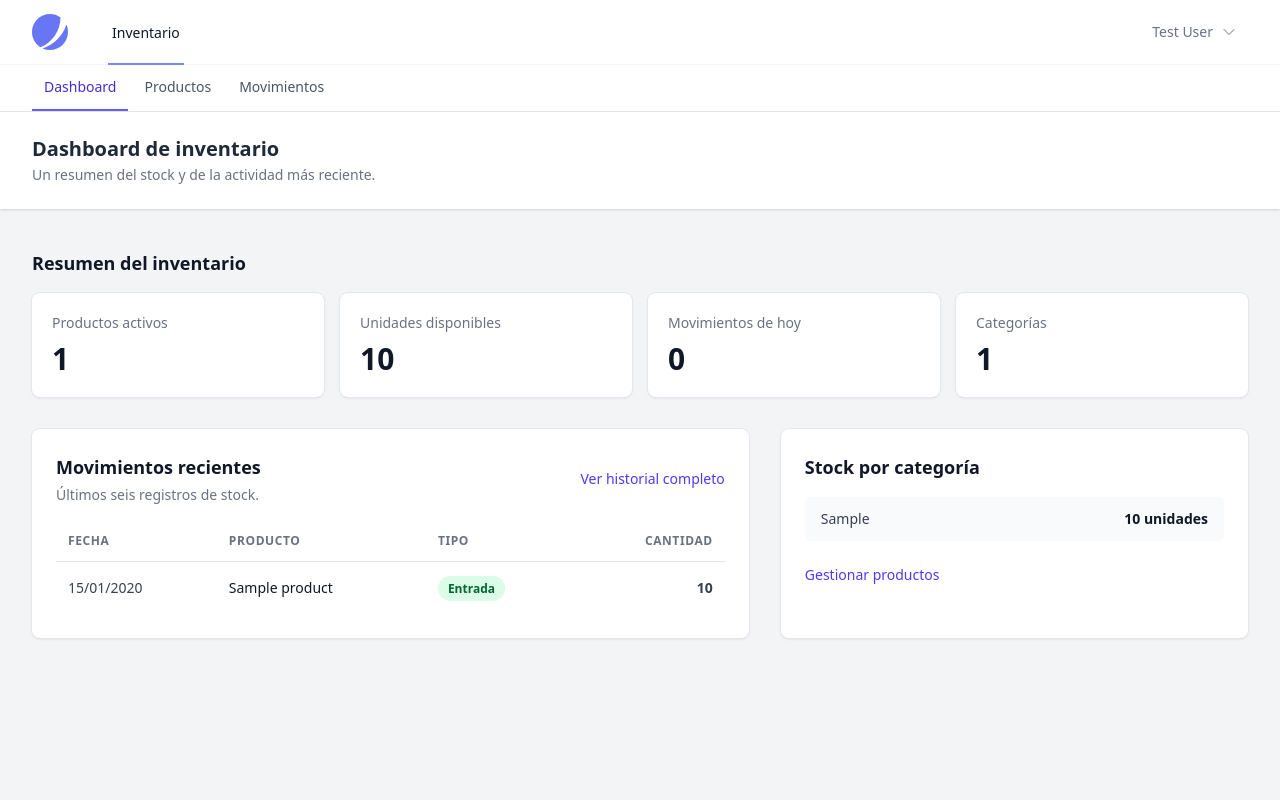
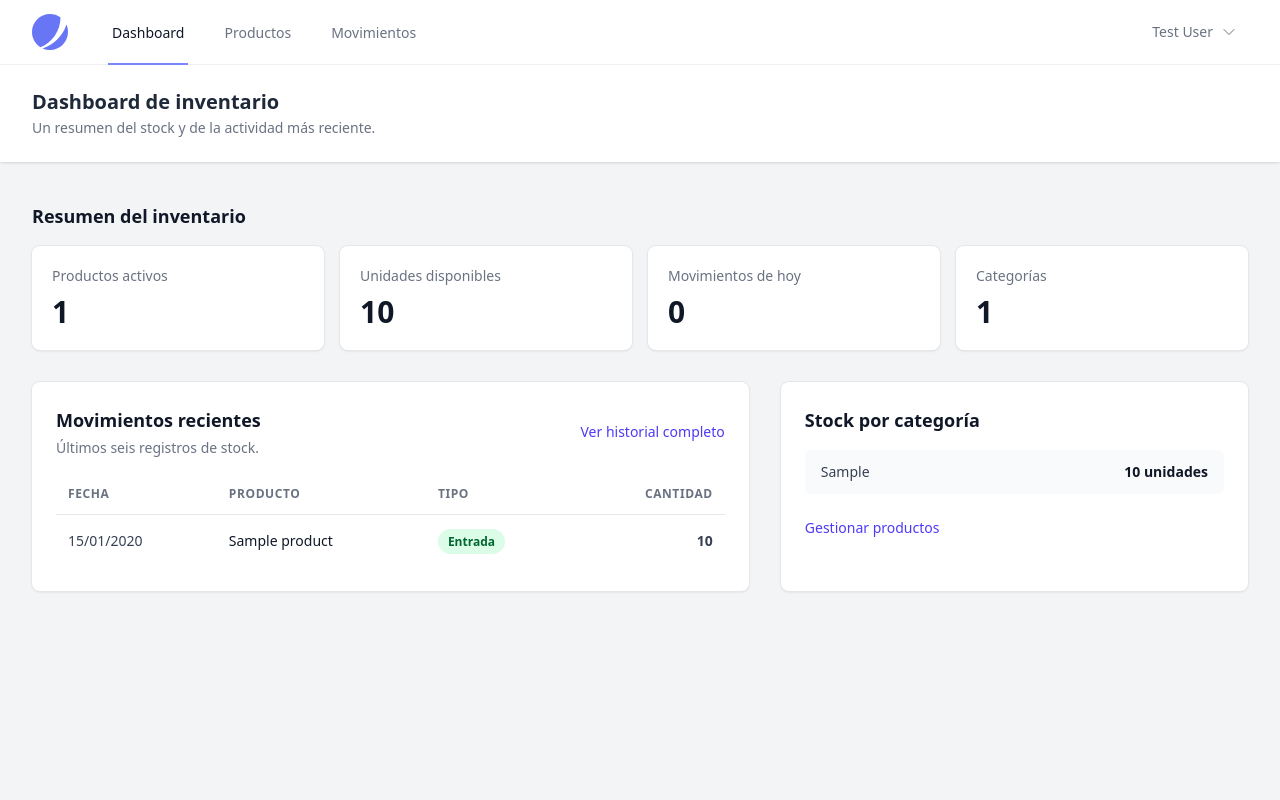
Before and after one commit to shini66/idt-stock, a Laravel app: page /stock in a window 1280 px wide. Run offline with Laravel 12, Linux system fonts and the light colour scheme; a user stored in the database is signed in; data comes from the database, SQL or seed files in the repository; tables that the repository leaves empty hold one stand-in row (values such as "Sample post"); style sheets or scripts are compiled from the project's sources; some libraries are stand-ins or nearby versions.

Commit message:
fix(navigation): use primary inventory navigation

```diff
--- a/resources/views/layouts/app.blade.php
+++ b/resources/views/layouts/app.blade.php
@@ -23,18 +23,6 @@
         <div class="min-h-screen bg-gray-100">
             @livewire('navigation-menu')
 
-            @auth
-                @can('use-stock')
-                    <nav class="border-b border-gray-200 bg-white" aria-label="Inventario">
-                        <div class="mx-auto flex max-w-7xl gap-1 overflow-x-auto px-4 sm:px-6 lg:px-8">
-                            <a href="{{ route('stock.index') }}" @class(['whitespace-nowrap border-b-2 px-3 py-3 text-sm font-medium', 'border-indigo-500 text-indigo-700' => request()->routeIs('stock.index'), 'border-transparent text-gray-600 hover:border-gray-300 hover:text-gray-900' => ! request()->routeIs('stock.index')])>Dashboard</a>
-                            <a href="{{ route('stock.products') }}" @class(['whitespace-nowrap border-b-2 px-3 py-3 text-sm font-medium', 'border-indigo-500 text-indigo-700' => request()->routeIs('stock.products') || request()->routeIs('products.*'), 'border-transparent text-gray-600 hover:border-gray-300 hover:text-gray-900' => ! request()->routeIs('stock.products') && ! request()->routeIs('products.*')])>Productos</a>
-                            <a href="{{ route('stock.movements') }}" @class(['whitespace-nowrap border-b-2 px-3 py-3 text-sm font-medium', 'border-indigo-500 text-indigo-700' => request()->routeIs('stock.movements'), 'border-transparent text-gray-600 hover:border-gray-300 hover:text-gray-900' => ! request()->routeIs('stock.movements')])>Movimientos</a>
-                        </div>
-                    </nav>
-                @endcan
-            @endauth
-
             <!-- Page Heading -->
             @if (isset($header))
                 <header class="bg-white shadow">
--- a/resources/views/navigation-menu.blade.php
+++ b/resources/views/navigation-menu.blade.php
@@ -13,8 +13,14 @@
                 <!-- Navigation Links -->
                 <div class="hidden space-x-8 sm:-my-px sm:ms-10 sm:flex">
                     @can('use-stock')
-                        <x-nav-link href="{{ route('stock.index') }}" :active="request()->routeIs('stock.*') || request()->routeIs('products.*')">
-                            Inventario
+                        <x-nav-link href="{{ route('stock.index') }}" :active="request()->routeIs('stock.index')">
+                            Dashboard
+                        </x-nav-link>
+                        <x-nav-link href="{{ route('stock.products') }}" :active="request()->routeIs('stock.products') || request()->routeIs('products.*')">
+                            Productos
+                        </x-nav-link>
+                        <x-nav-link href="{{ route('stock.movements') }}" :active="request()->routeIs('stock.movements')">
+                            Movimientos
                         </x-nav-link>
                     @endcan
                 </div>
@@ -84,8 +90,14 @@
     <div :class="{'block': open, 'hidden': ! open}" class="hidden sm:hidden">
         <div class="pt-2 pb-3 space-y-1">
             @can('use-stock')
-                <x-responsive-nav-link href="{{ route('stock.index') }}" :active="request()->routeIs('stock.*') || request()->routeIs('products.*')">
-                    Inventario
+                <x-responsive-nav-link href="{{ route('stock.index') }}" :active="request()->routeIs('stock.index')">
+                    Dashboard
+                </x-responsive-nav-link>
+                <x-responsive-nav-link href="{{ route('stock.products') }}" :active="request()->routeIs('stock.products') || request()->routeIs('products.*')">
+                    Productos
+                </x-responsive-nav-link>
+                <x-responsive-nav-link href="{{ route('stock.movements') }}" :active="request()->routeIs('stock.movements')">
+                    Movimientos
                 </x-responsive-nav-link>
             @endcan
         </div>
```
Also changed, not shown: odd/tasks/inventory-sections.md (+4 -2 lines).
